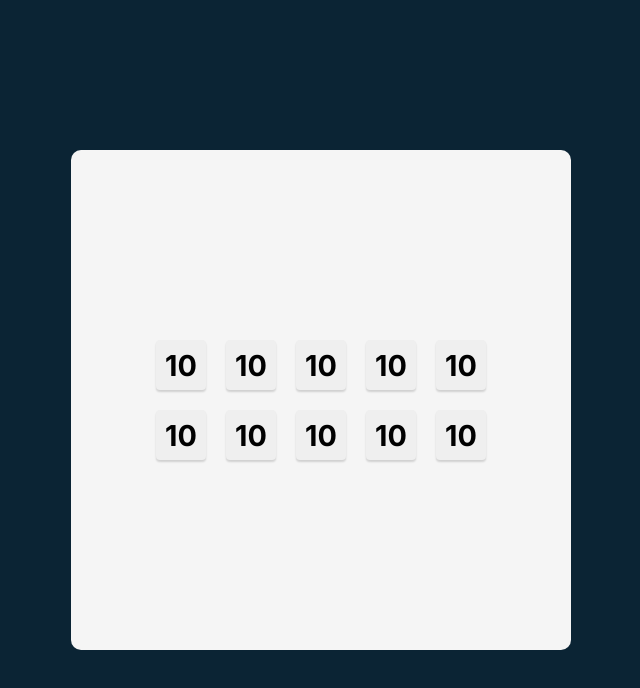
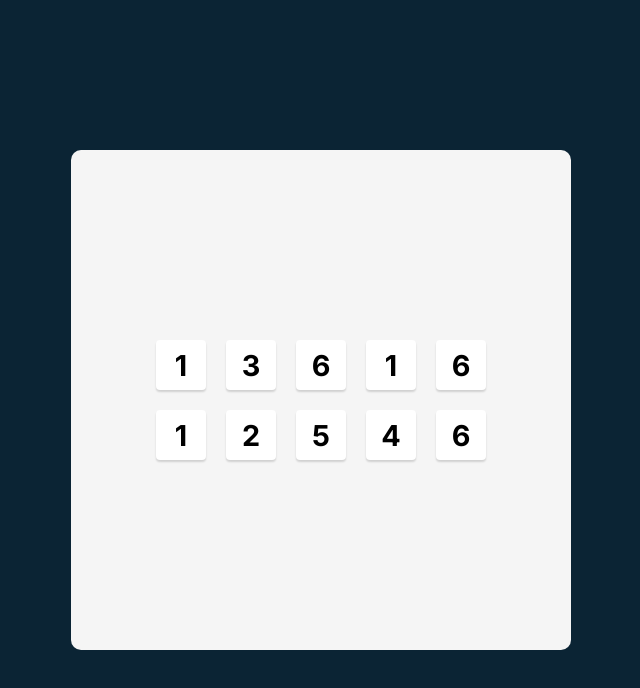
Before and after one commit to Rarnak/tenzies-game, a React (Vite) app: page / in a window 1280 px wide. Shown: the top 688 px of the page, without its empty margins (319-959 px from the left). Built offline with nearby package versions, Linux system fonts and the light colour scheme.

Commit message:
feat: generate random numbers from 1 to 6 in die

```diff
--- a/src/App.jsx
+++ b/src/App.jsx
@@ -1,19 +1,26 @@
 import Die from "./components/Die"
+import { useState } from "react"
 
-export default function App(){
-  return(
+export default function App() {
+
+  const [dice, setDice] = useState(generateAllNewDice())
+
+  function generateAllNewDice() {
+    // const randomNumbers = Array.from(Array(10), () => Math.floor((Math.random() * 6) + 1))
+    // const numbers = [...Array(10)]
+    // const randomNumbers = numbers.map(() => (Math.floor((Math.random() * 6) + 1 )))
+    return new Array(10)
+      .fill(0)
+      .map(() => Math.floor((Math.random() * 6) + 1))
+  }
+
+
+  const diceElements = dice.map((number) => <Die value={number} />)
+
+  return (
     <main>
       <div className="dice-container">
-        <Die value="10"/>
-        <Die value="10"/>
-        <Die value="10"/>
-        <Die value="10"/>
-        <Die value="10"/>
-        <Die value="10"/>
-        <Die value="10"/>
-        <Die value="10"/>
-        <Die value="10"/>
-        <Die value="10"/>
+        {diceElements}
       </div>
     </main>
   )
--- a/src/index.css
+++ b/src/index.css
@@ -52,4 +52,5 @@ main {
   border-radius: 4px;
   box-shadow: 0px 2px 2px rgba(0, 0, 0, 0.15);
   border: none;
+  background-color: #FFFFFF;
 }
```
